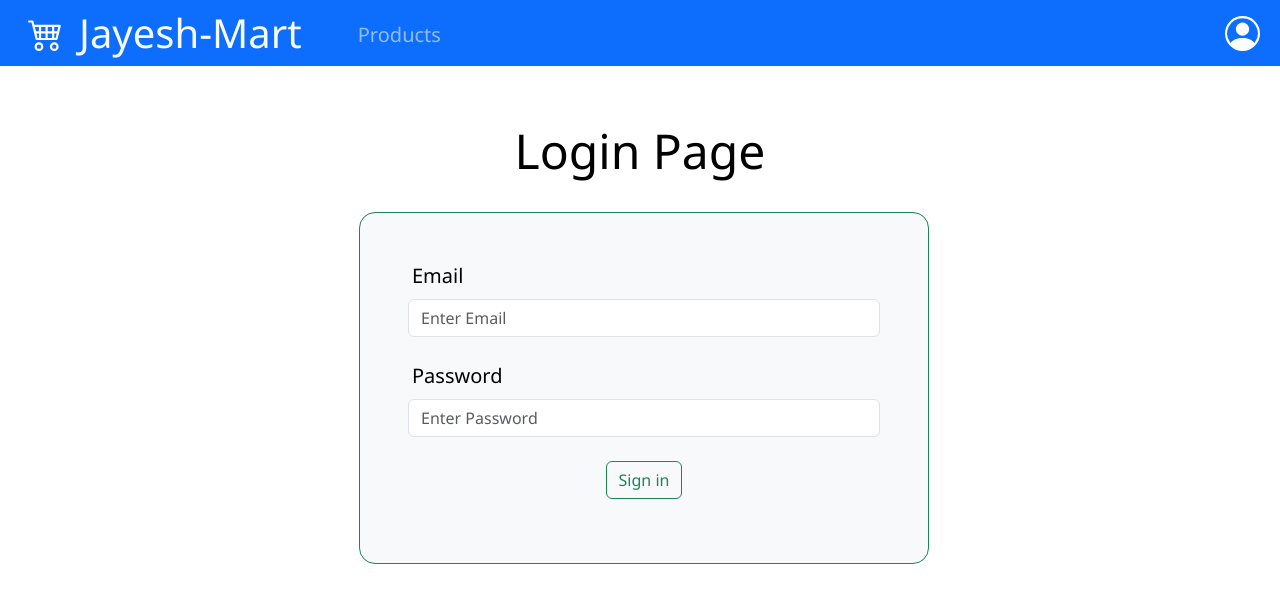
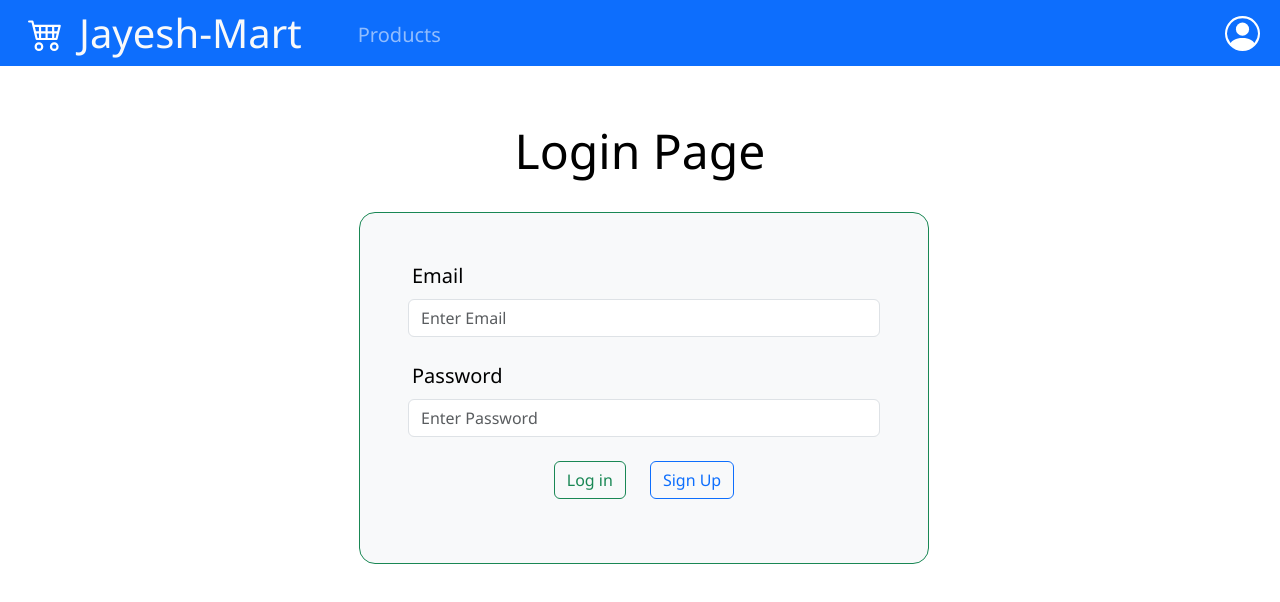
Before and after one commit to jesh-exe/JeshMart-Ecommerce-React.js, a React (Create React App) app: page /login in a window 1280 px wide. Shown: the top 602 px of the page. Built offline with nearby package versions, Linux system fonts and the light colour scheme.

Commit message:
Done With Login and Signup

```diff
--- a/src/App.js
+++ b/src/App.js
@@ -9,21 +9,28 @@ import ProductDetails from './components/ProductDetails';
 import Footer from './components/Footer';
 import SignUp from './components/User/SignUp';
 import Login from './components/User/Login';
+import { useEffect, useState } from 'react';
+import UserService from './services/UserService';
 
 function App() {
+
+  const [loggedInUser, setLoggedInUser] = useState(UserService.getUser());
+  const authenticated = () => {
+    setLoggedInUser(UserService.getUser());
+  }
   return (
     <div className="App App-header">
-      <MainNavbar></MainNavbar>
+      <MainNavbar loggedInUser={loggedInUser} ></MainNavbar>
       <br></br>
       <br></br>
       <Routes>
         <Route path='/' element={<MainPage></MainPage>}></Route>
         <Route path='/product' element={<ProductData></ProductData>}></Route>
         <Route path='/product'>
-          <Route path=':id' element = {<ProductDetails></ProductDetails>} ></Route>
+          <Route path=':id' element={<ProductDetails></ProductDetails>} ></Route>
         </Route>
-        <Route path='/signup' element = {<SignUp></SignUp>}></Route>
-        <Route path='/login' element = {<Login></Login>} ></Route>
+        <Route path='/signup' element={<SignUp></SignUp>}></Route>
+        <Route path='/login' element={<Login authenticated={authenticated} ></Login>} ></Route>
       </Routes>
       <Footer></Footer>
     </div>
--- a/src/components/MainNavbar.js
+++ b/src/components/MainNavbar.js
@@ -5,15 +5,19 @@ import UserService from '../services/UserService';
 
 const MainNavbar = () => {
 
-    const [loggedInUser, setLoggedInUser] = useState(UserService.getUser());
+    const [loggedInUser, setLoggedInUser] = useState(null);
 
     useEffect(() => {
-        var user = UserService.getUser();
-        setLoggedInUser(user);
-        console.log(user);
-    }, [])
+        setLoggedInUser(UserService.getUser());
+    }, [UserService.getUser()])
 
 
+    const handleSignout = () => {
+        if (window.confirm("Sure to Log Out?")) {
+            UserService.signOutUser();
+            setLoggedInUser(UserService.getUser());
+        }
+    }
 
     return (
         <div>
@@ -49,26 +53,22 @@ const MainNavbar = () => {
                                     loggedInUser !== null ?
 
                                         <>
-                                            <NavLink to="/profile" style={{"textDecoration":"none"}}>
+                                            <NavLink to="/profile" style={{ "textDecoration": "none" }}>
                                                 <li ><button className="dropdown-item" type="button">Show Profile</button></li>
                                             </NavLink>
-                                            <NavLink to="/signup" style={{"textDecoration":"none"}}>
-                                                <li><button className="dropdown-item" type="button">Cart</button></li>
-                                            </NavLink>
                                             <li><button className="dropdown-item" type="button">Orders</button></li>
-                                            <li><button className="dropdown-item" type="button" >Sign Out</button></li>
+                                            <li><button className="dropdown-item" type="button">Settings</button></li>
+                                            <li><button className="dropdown-item" type="button" onClick={handleSignout} >Sign Out</button></li>
                                         </>
 
                                         :
                                         <>
-                                            <NavLink to="/login" style={{"textDecoration":"none"}}>
+                                            <NavLink to="/login" style={{ "textDecoration": "none" }}>
                                                 <li><button className="dropdown-item" type="button">Login</button></li>
                                             </NavLink>
-                                            <NavLink to="/signup" style={{"textDecoration":"none"}}>
+                                            <NavLink to="/signup" style={{ "textDecoration": "none" }}>
                                                 <li><button className="dropdown-item" type="button">Signup</button></li>
                                             </NavLink>
-                                            <li><button className="dropdown-item" type="button">Cart</button></li>
-                                            <li><button className="dropdown-item" type="button">Sign Out</button></li>
                                         </>
                                 }
                             </ul>
--- a/src/components/User/Login.js
+++ b/src/components/User/Login.js
@@ -1,25 +1,24 @@
 import React from 'react'
 import UserService from '../../services/UserService';
-import { useNavigate } from 'react-router-dom';
+import { NavLink, useNavigate } from 'react-router-dom';
+import MainNavbar from '../MainNavbar';
 
-const Login = () => {
+const Login = (props) => {
 
     const navigate = useNavigate();
-
     const handleLogin = (event) => {
         event.preventDefault();
         var loginObj = {
-            email : event.target.email.value,
-            password : event.target.password.value
+            email: event.target.email.value,
+            password: event.target.password.value
         };
         var msg = UserService.checkUser(loginObj);
-        if(msg === "Success")
-        {
+        if (msg === "Success") {
             alert("Logged In Successfully!");
+            props.authenticated();
             navigate("/product")
         }
-        else
-        {
+        else {
             alert(msg);
         }
     }
@@ -39,7 +38,11 @@ const Login = () => {
                         <input type="password" className="form-control lead" id="password" required placeholder="Enter Password" />
                     </div>
                     <p className='text-center'>
-                        <button type="submit" className="btn btn-outline-success">Sign in</button>
+                        <button type="submit" className="btn btn-outline-success me-4">Log in</button>
+                        <NavLink to="/signup" style={{ "textDecoration": "none" }}>
+                            <button type="button" className="btn btn-outline-primary">Sign Up</button>
+                        </NavLink>
+
                     </p>
                 </form>
             </div>
--- a/src/services/UserService.js
+++ b/src/services/UserService.js
@@ -23,10 +23,10 @@ class UserService {
     checkUser(loginUser) {
         console.log(loginUser);
         var signedUpUser = JSON.parse(localStorage.getItem("loggedInUser"));
-        if (signedUpUser === null) {
+        if (signedUpUser === null || loginUser.email != signedUpUser.email) {
             return "User Does Not Exists. Sign Up First!"
         }
-        if (loginUser.email != signedUpUser.email || loginUser.password != signedUpUser.password) {
+        else if (loginUser.password != signedUpUser.password) {
             return "Wrong Creds!";
         }
         console.log("Checked!")
```
